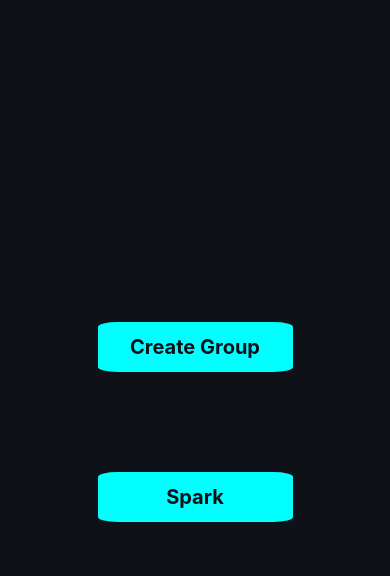
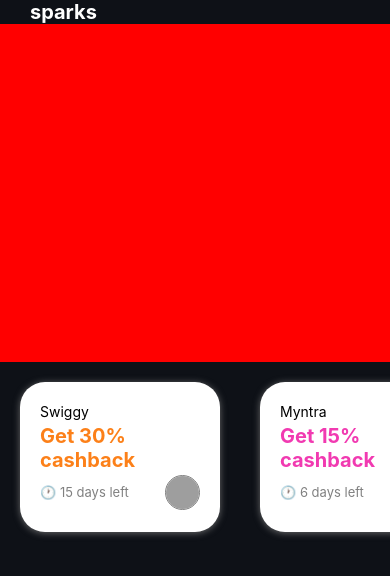
Before and after one commit to rahul975337/shelf, a React Native app: screen /Sparks in a window 390 px wide. Before the commit this address had no page. Shown: the top 576 px of the page. Built offline with nearby package versions, Linux system fonts and the light colour scheme; grey boxes are pictures that could not be loaded.

Commit message:
creating custom button

```diff
--- a/App.js
+++ b/App.js
@@ -1,6 +1,7 @@
 import CreateGroup from "./Task1/CreateGroup";
 import HomeScreen from "./HomeScreen";
 import { NavigationContainer } from "@react-navigation/native";
+import Sparks from "./Task2/Sparks";
 import { StatusBar } from "react-native";
 import ViewGroup from "./Task1/ViewGroup";
 import { createNativeStackNavigator } from "@react-navigation/native-stack";
@@ -14,9 +15,10 @@ function App() {
           headerShown: false,
         }}
       >
-        <Stack.Screen name="HomeScreen" component={HomeScreen} />
+        {/* <Stack.Screen name="HomeScreen" component={HomeScreen} />
         <Stack.Screen name="CreateGroup" component={CreateGroup} />
-        <Stack.Screen name="ViewGroup" component={ViewGroup} />
+        <Stack.Screen name="ViewGroup" component={ViewGroup} /> */}
+        <Stack.Screen name="Sparks" component={Sparks} />
       </Stack.Navigator>
     </NavigationContainer>
   );
--- a/HomeScreen.js
+++ b/HomeScreen.js
@@ -20,9 +20,9 @@ function HomeScreen({ navigation }) {
       </Pressable>
       <Pressable
         style={styles.button}
-        onPress={() => navigation.navigate("Spark")}
+        onPress={() => navigation.navigate("Task2")}
       >
-        <Text style={styles.buttonText}>Spark</Text>
+        <Text style={styles.buttonText}>Task2</Text>
       </Pressable>
     </SafeAreaView>
   );
@@ -35,20 +35,6 @@ const styles = StyleSheet.create({
     backgroundColor: "#0E1117",
     justifyContent: "center",
   },
-  button: {
-    color: "pink",
-    height: 50,
-    margin: 50,
-    width: "50%",
-    alignItems: "center",
-    justifyContent: "center",
-    borderRadius: "10%",
-    backgroundColor: "cyan",
-  },
-  buttonText: {
-    color: "#0E1117",
-    fontWeight: "bold",
-    fontSize: 20,
-  },
+
 });
 export default HomeScreen;
--- /dev/null
+++ b/Task2/Sparks.js
@@ -0,0 +1,115 @@
+import {
+  Button,
+  FlatList,
+  Image,
+  SafeAreaView,
+  StyleSheet,
+  Text,
+  View,
+} from "react-native";
+import { sparksData } from "./data";
+import ImageColors from "react-native-image-colors";
+
+function Sparks({ navigation }) {
+  return (
+    <SafeAreaView style={styles.container}>
+      <Text style={styles.title}>sparks</Text>
+      <View style={styles.mainCard}></View>
+      <View style={styles.listContainer}>
+        <FlatList
+          horizontal={true}
+          showsHorizontalScrollIndicator={true}
+          indicatorStyle="white"
+          alwaysBounceVertical={false}
+          data={sparksData}
+          keyExtractor={(item) => item.id}
+          renderItem={({ item }) => {
+            return (
+              <View style={[styles.card, styles.shadowProp]}>
+                <Text style={styles.textDefault}>{item.company}</Text>
+                <Text
+                  style={{
+                    color: item.color,
+                    fontSize: 20,
+                    fontWeight: "bold",
+                  }}
+                >
+                  Get {item.offer}% cashback
+                </Text>
+                <View style={styles.cardBottom}>
+                  <Text style={{ color: "grey", fontSize: 13 }}>
+                    🕐 {item.days} days left
+                  </Text>
+                  <Image style={styles.logo} source={{ uri: item.logo }} />
+                </View>
+              </View>
+            );
+          }}
+        />
+      </View>
+    </SafeAreaView>
+  );
+}
+const styles = StyleSheet.create({
+  container: {
+    flex: 1,
+    alignItems: "flex-start",
+    backgroundColor: "#0E1117",
+  },
+  title: {
+    color: "white",
+    fontWeight: "bold",
+    fontSize: 20,
+    marginLeft: 30,
+  },
+  mainCard: {
+    backgroundColor: "red",
+    height: "40%",
+    width: "100%",
+  },
+  listContainer: {
+    // margin: 30,
+    height: "30%",
+    width: "100%",
+    // backgroundColor: "pink",
+  },
+  card: {
+    width: 200,
+    height: 150,
+    padding: 20,
+    display: "flex",
+    flexDirection: "column",
+    justifyContent: "space-around",
+    borderRadius: 25,
+    margin: 20,
+    backgroundColor: "white",
+  },
+  shadowProp: {
+    shadowColor: "grey",
+    shadowOffset: { width: 0, height: 1 },
+    shadowOpacity: 0.8,
+    shadowRadius: 7,
+    elevation: 5,
+  },
+
+  cardBottom: {
+    display: "flex",
+    flexDirection: "row",
+    justifyContent: "space-between",
+    alignItems: "center",
+  },
+  logo: {
+    borderRadius: "50%",
+    height: 35,
+    borderWidth: 0.2,
+    // resizeMode: "contain",
+    overflow: "hidden",
+    borderColor: "grey",
+    width: 35,
+  },
+  indicator: {
+    color: "white",
+    backgroundColor: "white",
+  },
+});
+export default Sparks;
--- /dev/null
+++ b/Task2/data.js
@@ -0,0 +1,51 @@
+export const sparksData = [
+  {
+    id: 1,
+    company: "Swiggy",
+    offer: 30,
+    days: 15,
+    logo: "https://logosandtypes.com/wp-content/uploads/2021/01/Swiggy.png",
+    color: "#FC8019",
+  },
+
+  {
+    id: 2,
+    company: "Myntra",
+    offer: 15,
+    days: 6,
+    logo: "https://images.news18.com/ibnlive/uploads/2021/01/1611996262_ynt.jpeg",
+    color: "#F13AB1",
+  },
+  {
+    id: 3,
+    company: "Licious",
+    offer: 15,
+    days: 3,
+    logo: "https://etimg.etb2bimg.com/photo/91981434.cms",
+    color: "#cb202d",
+  },
+  {
+    id: 4,
+    company: "Grofers",
+    offer: 20,
+    days: 5,
+    logo: "https://newsd.in/wp-content/uploads/2021/06/grofers-logo.jpg",
+    color: "#F37437",
+  },
+  {
+    id: 5,
+    company: "Zomato",
+    offer: 10,
+    days: 5,
+    logo: "https://upload.wikimedia.org/wikipedia/commons/7/75/Zomato_logo.png",
+    color: "#cb202d",
+  },
+  {
+    id: 6,
+    company: "Oyo",
+    offer: 20,
+    days: 9,
+    logo: "https://seeklogo.com/images/O/oyo-rooms-logo-6C301512FE-seeklogo.com.png",
+    color: "#EF251F",
+  },
+];
--- a/package.json
+++ b/package.json
@@ -19,6 +19,7 @@
     "react": "18.1.0",
     "react-native": "0.70.5",
     "react-native-contacts": "^7.0.5",
+    "react-native-image-colors": "^1.5.2",
     "react-native-safe-area-context": "4.4.1",
     "react-native-screens": "~3.18.0"
   },
```
Also changed, not shown: Components/NavigationButton.js (added, +36 -0 lines), 1 other file (tests, documents, lock files or other folders).
